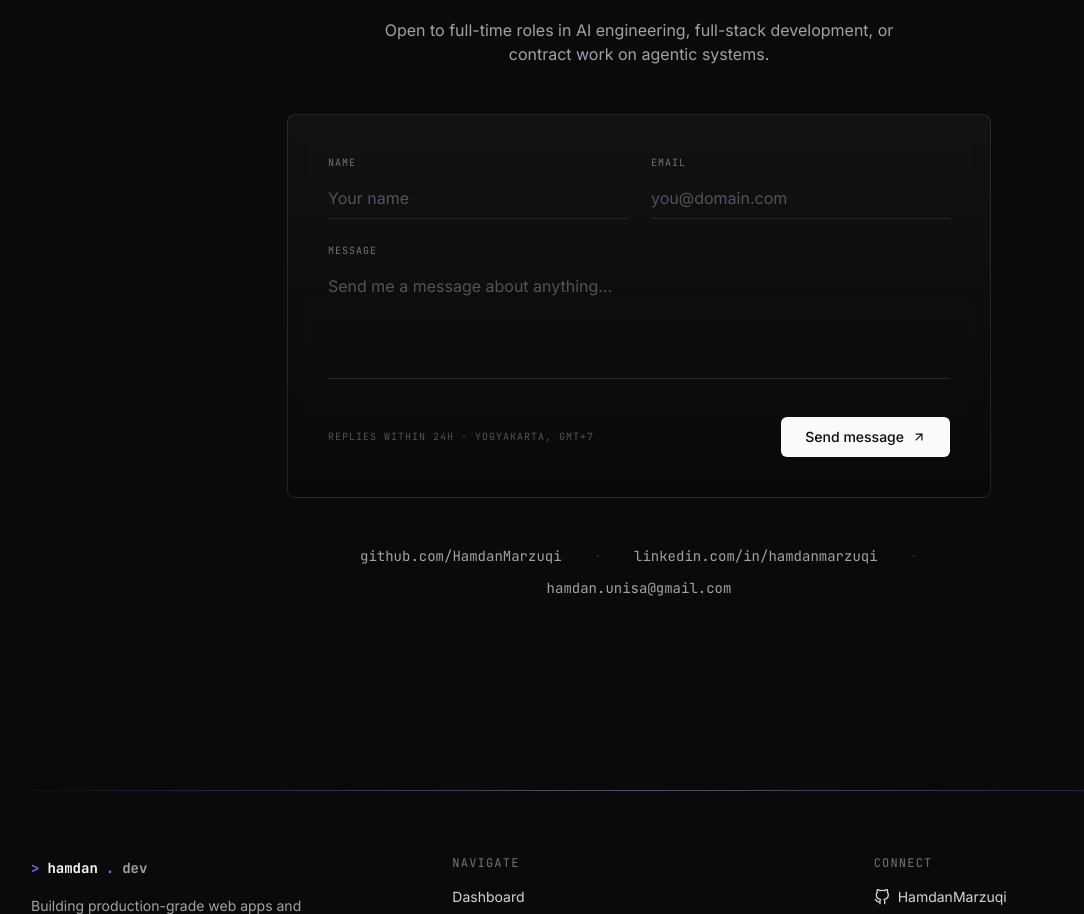
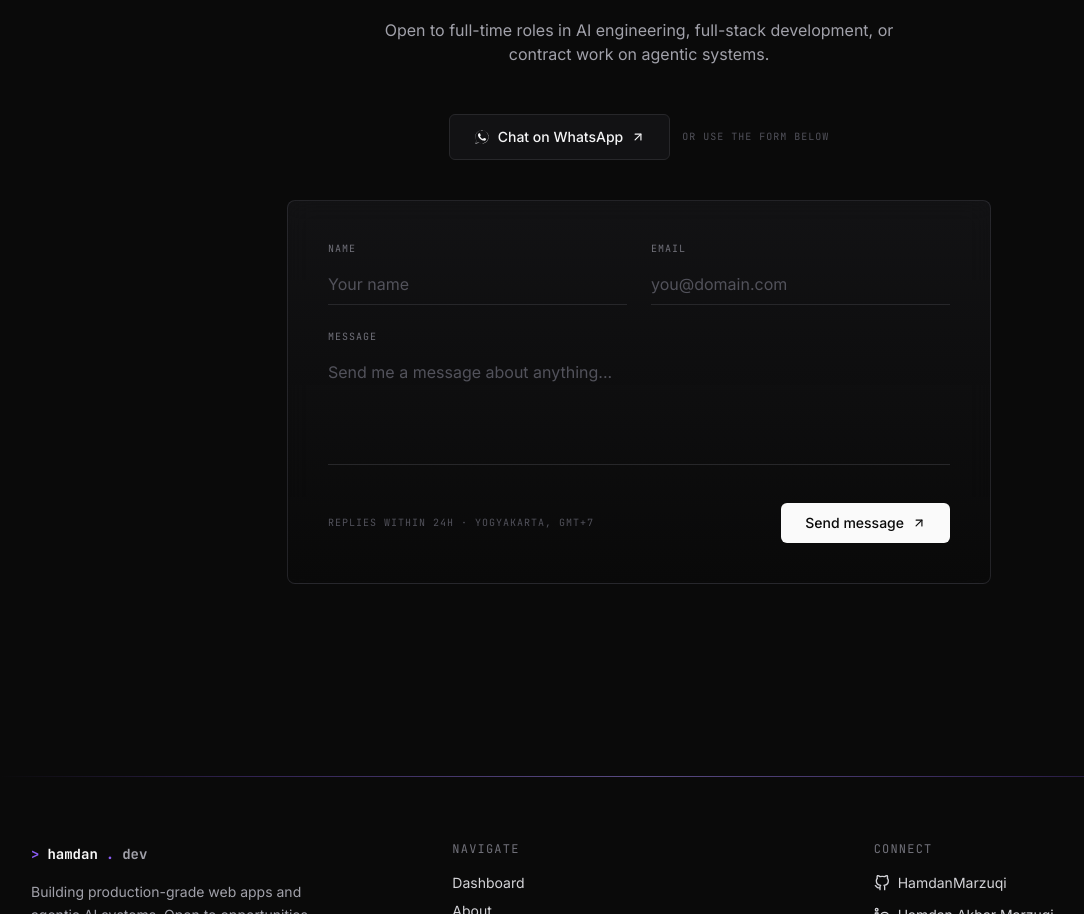
Before and after one commit to HamdanMarzuqi/porto-hamdan, a React (Vite) app: page / in a window 1280 px wide. Shown: the part 5044-5958 px from the top of the page, without its empty margins (1-1085 px from the left). Built offline with nearby package versions, Linux system fonts and the light colour scheme.

Commit message:
fix: restore WA button, remove duplicate links below form
- Re-add WA chat button above form (was lost during Tuan's edit)
- Remove duplicate github/linkedin/email links under form (already in Footer CONNECT)

```diff
--- a/src/App.jsx
+++ b/src/App.jsx
@@ -505,6 +505,24 @@
             </p>
           </div>
 
+          <div className="flex flex-wrap items-center justify-center gap-3 mb-10">
+            <a
+              href="https://wa.me/6281905554785?text=Halo%20Hamdan%2C%20saya%20tertarik%20dengan%20portfolio%20Tuan."
+              target="_blank"
+              rel="noreferrer"
+              className="group inline-flex items-center gap-2 px-6 py-3 border border-ink-800 bg-ink-900/60 text-ink-100 text-sm font-medium rounded-md hover:border-emerald-500/40 hover:text-emerald-300 transition-all duration-300"
+            >
+              <svg className="w-4 h-4" viewBox="0 0 24 24" fill="currentColor" aria-hidden="true">
+                <path d="M17.472 14.382c-.297-.149-1.758-.867-2.03-.967-.273-.099-.471-.148-.67.15-.197.297-.767.966-.94 1.164-.173.199-.347.223-.644.075-.297-.15-1.255-.463-2.39-1.475-.883-.788-1.48-1.761-1.653-2.059-.173-.297-.018-.458.13-.606.134-.133.298-.347.446-.52.149-.174.198-.298.298-.497.099-.198.05-.371-.025-.52-.075-.149-.669-1.612-.916-2.207-.242-.579-.487-.5-.669-.51l-.57-.01c-.198 0-.52.074-.792.372s-1.04 1.016-1.04 2.479 1.065 2.876 1.213 3.074c.149.198 2.095 3.2 5.076 4.487.709.306 1.262.489 1.694.625.712.227 1.36.195 1.871.118.571-.085 1.758-.719 2.006-1.413.248-.694.248-1.289.173-1.413-.074-.124-.272-.198-.57-.347zM12.057 21.785h-.004c-1.832 0-3.63-.493-5.205-1.428l-.373-.221-3.867 1.013 1.033-3.77-.243-.387a9.864 9.864 0 01-1.51-5.26c.002-5.45 4.436-9.884 9.889-9.884 2.641 0 5.122 1.03 6.988 2.898a9.825 9.825 0 012.893 6.994c-.003 5.45-4.437 9.884-9.885 9.884zm0-19.78c-5.456 0-9.886 4.43-9.886 9.886 0 1.737.464 3.442 1.346 4.957l-1.43 5.235 5.358-1.405a9.78 9.78 0 004.61 1.165c5.456 0 9.886-4.43 9.886-9.886 0-2.641-1.027-5.122-2.892-6.989a9.83 9.83 0 00-6.992-2.963z" />
+              </svg>
+              <span>Chat on WhatsApp</span>
+              <FiArrowUpRight className="transition-transform group-hover:translate-x-0.5 group-hover:-translate-y-0.5" size={14} />
+            </a>
+            <span className="font-mono text-[10px] uppercase tracking-widest text-ink-600">
+              or use the form below
+            </span>
+          </div>
+
           <form
             ref={kontakForm.ref}
             action="https://formsubmit.co/hamdan.unisa@gmail.com"
@@ -554,20 +572,6 @@
               </button>
             </div>
           </form>
-
-          <div className="mt-12 flex flex-wrap items-center justify-center gap-x-8 gap-y-3 text-sm text-ink-400 font-mono">
-            <a href="https://github.com/HamdanMarzuqi" target="_blank" rel="noreferrer" className="hover:text-accent-400 transition-colors">
-              github.com/HamdanMarzuqi
-            </a>
-            <span className="text-ink-800">·</span>
-            <a href="https://linkedin.com/in/hamdanmarzuqi" target="_blank" rel="noreferrer" className="hover:text-accent-400 transition-colors">
-              linkedin.com/in/hamdanmarzuqi
-            </a>
-            <span className="text-ink-800">·</span>
-            <a href="mailto:hamdan.unisa@gmail.com" className="hover:text-accent-400 transition-colors">
-              hamdan.unisa@gmail.com
-            </a>
-          </div>
         </div>
       </section>
 
```
